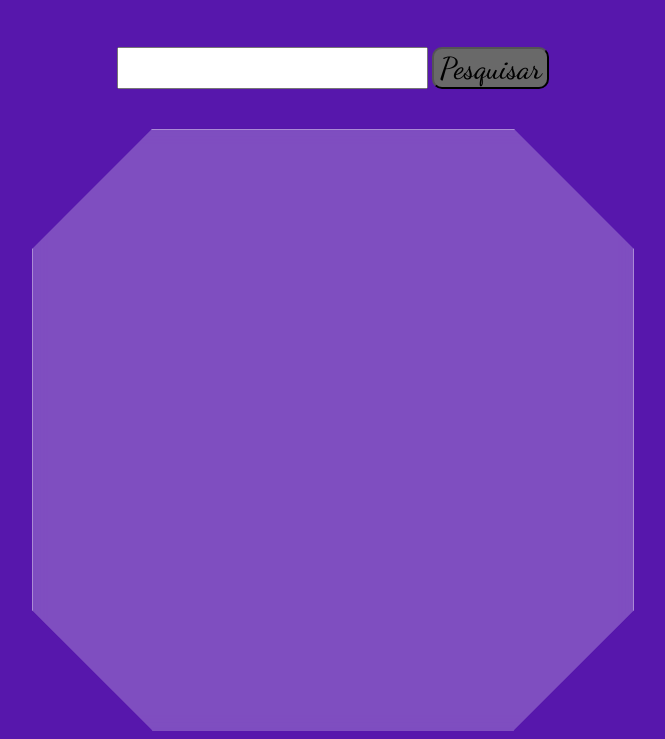
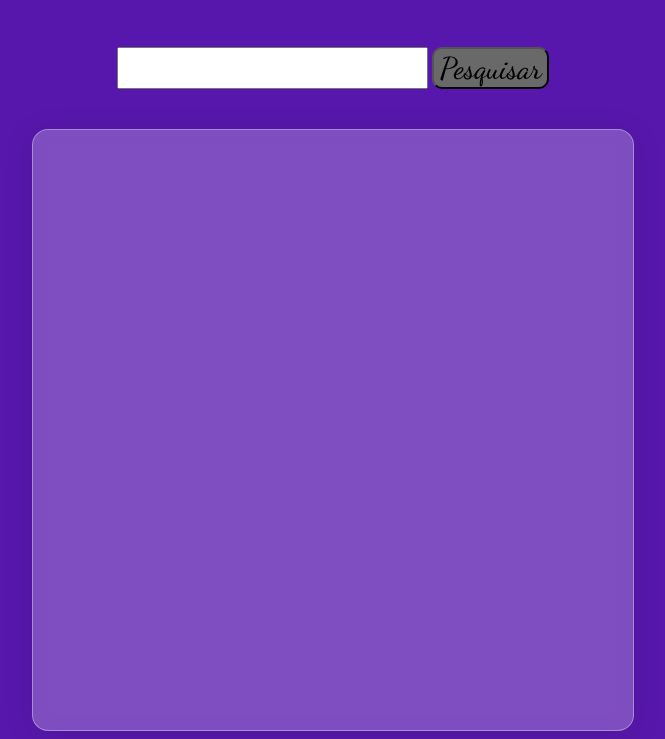
Before and after one commit to KarinaHachimitsu/Projeto-PrevisaoDoTempo, a website: page index.html in a window 1280 px wide. Shown: the part 133-872 px from the top of the page, without its empty margins (307-972 px from the left). Drawn offline with Linux system fonts and the light colour scheme.

Commit message:
Criacao de Nova Branch

```diff
--- a/style.css
+++ b/style.css
@@ -1,7 +1,6 @@
 *{
   font-family: 'Dancing Script', cursive;
   align-items: center;
-
   justify-content: center;
 }
 
@@ -13,7 +12,6 @@ body{
   background-color: #5717ac;
 }
 .teste{
-  clip-path: polygon(20% 0%, 80% 0%, 100% 20%, 100% 80%, 80% 100%, 20% 100%, 0% 80%, 0% 20%);
 width: 600px;
 height: 600px;
 top: 100px;
```
Also changed, not shown: index.html (+1 -0 lines).
